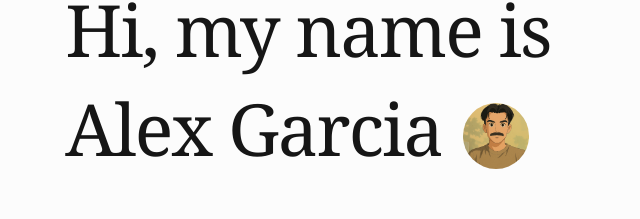
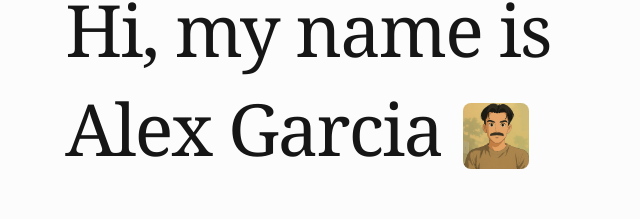
Before and after one commit to al3xgarcia/personal, a React (Vite) app: page / in a window 1280 px wide. Shown: the part 116-335 px from the top of the page, without its empty margins (308-948 px from the left). Built offline with nearby package versions, Linux system fonts and the light colour scheme; a web font is replaced by a local one.

Commit message:
Use rounded square for inline profile photo
Co-authored-by: Alex Garcia <l3xgarcia@gmail.com>

```diff
--- a/src/App.tsx
+++ b/src/App.tsx
@@ -10,7 +10,7 @@ function App() {
           src="/alex_garcia.png"
           alt=""
           decoding="async"
-          className="-mt-0.5 ml-1 inline-block h-[0.92em] w-[0.92em] rounded-full object-cover align-middle"
+          className="-mt-0.5 ml-1 inline-block h-[0.92em] w-[0.92em] rounded-[var(--radius-icon-tile)] object-cover align-middle"
         />
       </h1>
       <div className="space-y-6">
```
